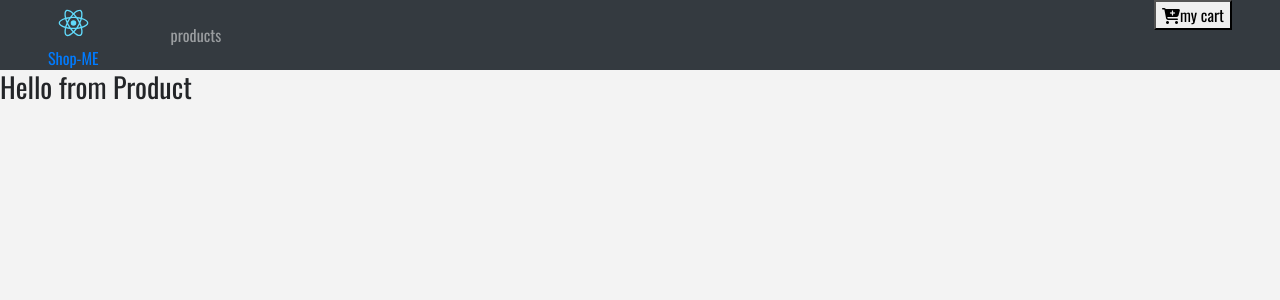
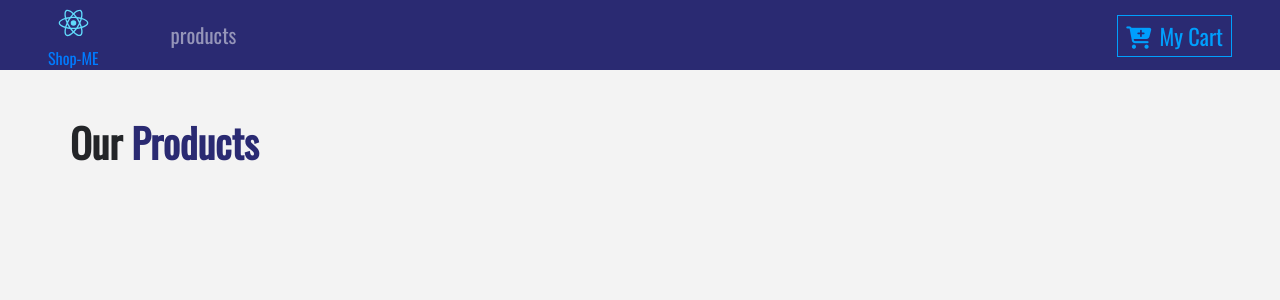
Before and after one commit to Giselesoubeiga/shop-me, a React (Create React App) app: page / in a window 1280 px wide. Shown: the top 300 px of the page. Built offline with nearby package versions, Linux system fonts and the light colour scheme.

Commit message:
navbar component

```diff
--- a/package.json
+++ b/package.json
@@ -10,7 +10,8 @@
     "react": "^16.13.1",
     "react-dom": "^16.13.1",
     "react-router-dom": "^5.2.0",
-    "react-scripts": "3.4.1"
+    "react-scripts": "3.4.1",
+    "styled-components": "^5.1.1"
   },
   "scripts": {
     "start": "react-scripts start",
--- /dev/null
+++ b/src/components/Button.js
@@ -0,0 +1,23 @@
+import styled from "styled-components";
+
+
+export const ButtonContainer = styled.button
+`text-transform:capitalize;
+font-size:1.4rem;
+background: transparent;
+border:0.05rem solid var(--lighBlue);
+color:var(--lighBlue);
+border-raduis:0.5rem;
+padding:0.2rem 0.5rem;
+margin-top:15px;
+curseur:pointer;
+margin:0.2 rem 0.5rem 0;
+transition:all 0.5s ease-in-out;
+&:hover{
+  background:var(--lightBlue);
+  color:var(--mainBlue)
+}
+&:focus{
+  outline: none
+}
+`
--- a/src/components/Navbar.js
+++ b/src/components/Navbar.js
@@ -1,11 +1,13 @@
 import React, { Component } from "react";
 import { Link } from "react-router-dom";
-import logo from "../logo.svg";
+import logo from "./../logo.svg";
+import styled from "styled-components";
+import { ButtonContainer } from './Button'
 
 export default class Navbar extends Component {
   render() {
     return (
-      <nav className="nav navbar-expand-sm bg-dark navbar-dark px-sm-5">
+      <NavWrapper className="nav navbar-expand-sm navbar-dark px-sm-5">
         {/* https://www.iconfinder.com/icons/1243689/call_phone_icon
 Creative Commons (Attribution 3.0 Unported);
 https://www.iconfinder.com/Makoto_msk  */}
@@ -22,12 +24,23 @@
             </li>
         </ul>
         <Link to="/cart" className="ml-auto">
-            <button>
-                <i className="fas fa-cart-plus"/>
+            <ButtonContainer>
+              <span className="mr-2">
+              <i className="fas fa-cart-plus"/>
+              </span>
+
                my cart
-            </button>
+            </ButtonContainer>
         </Link>
-      </nav>
+      </NavWrapper>
     );
   }
 }
+
+const NavWrapper = styled.nav
+`background:var(--mainBlue);
+.nav-link{
+  color:var(--mainWhite)!importante;
+  font-size:1.3rem;
+  text-transform-capitalize ;
+}`
--- a/src/components/ProductList.js
+++ b/src/components/ProductList.js
@@ -1,12 +1,24 @@
 import React, { Component } from 'react'
 import Product from "./Product";
+import Title from "./Title";
+
 
 export default class ProductList extends Component {
+    state = {
+      products: [],
+    };
     render() {
-        return (
-            <div>
-                <Product/>
+      return (
+        <React.Fragment>
+          <div className="py-5">
+            <div className="container">
+                <Title name="our" title="products"/>
+              <div className="row"/>
+              </div>
             </div>
-        )
+        </React.Fragment>
+
+        // < Product/>
+      );
     }
-}
+  }
--- /dev/null
+++ b/src/components/Title.js
@@ -0,0 +1,13 @@
+import React from "react";
+
+export default function Title({ name, title }) {
+  return (
+    <div className="row">
+      <div className="col-10.mx-auto.my-2.text-center-text-title">
+        <h1 className="text-capitalize font-weight-bold">
+          {name} <strong className="text-blue">{title}</strong>
+        </h1>
+      </div>
+    </div>
+  );
+}
--- a/src/data.js
+++ b/src/data.js
@@ -1,7 +1,4 @@
-/*
-https://www.iconfinder.com/icons/1243689/call_phone_icon
-Creative Commons (Attribution 3.0 Unported);
-https://www.iconfinder.com/Makoto_msk */
+
 
 export const storeProducts = [
   {
```
Also changed, not shown: 2 other files (tests, documents, lock files or other folders).
